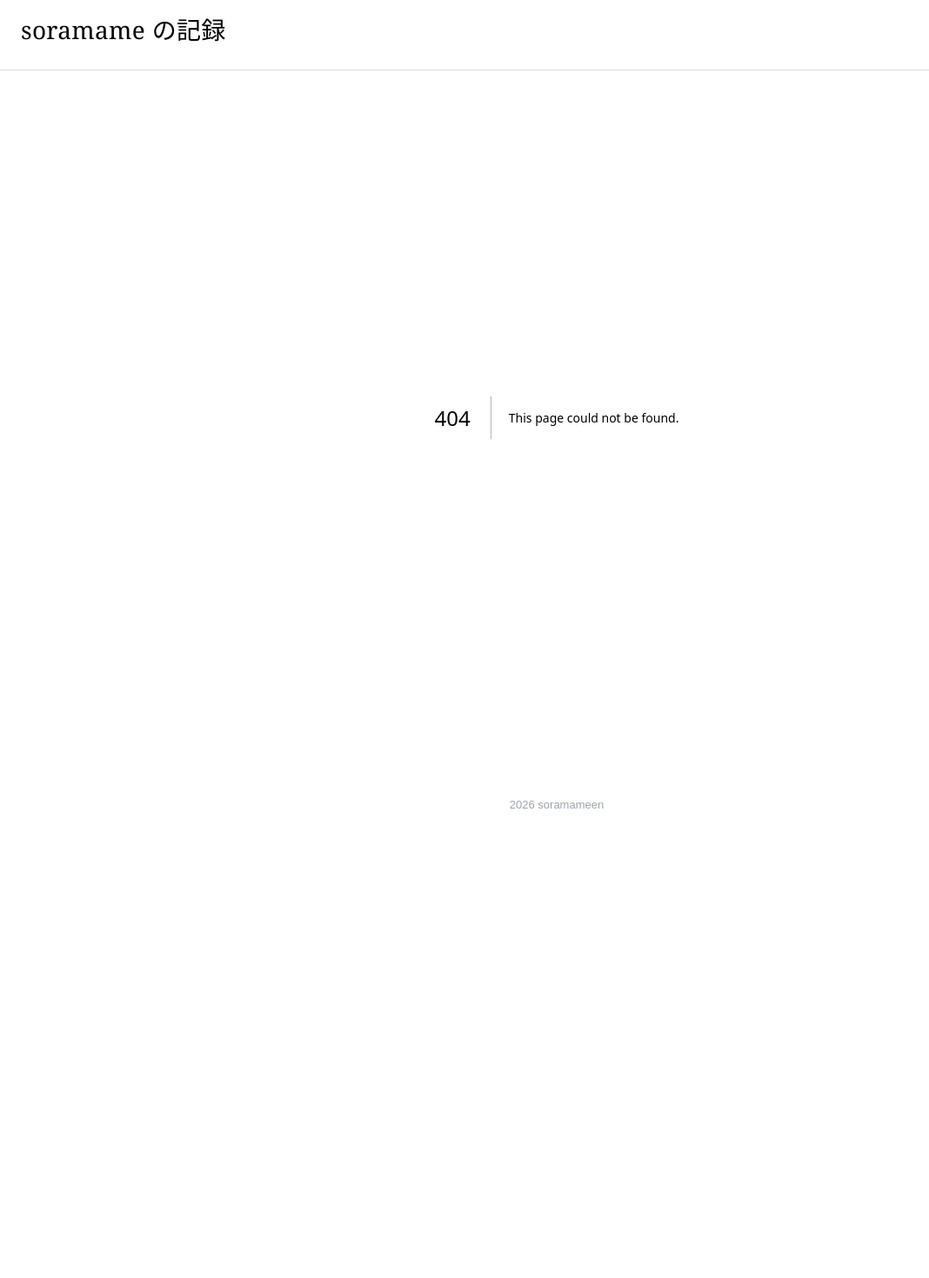
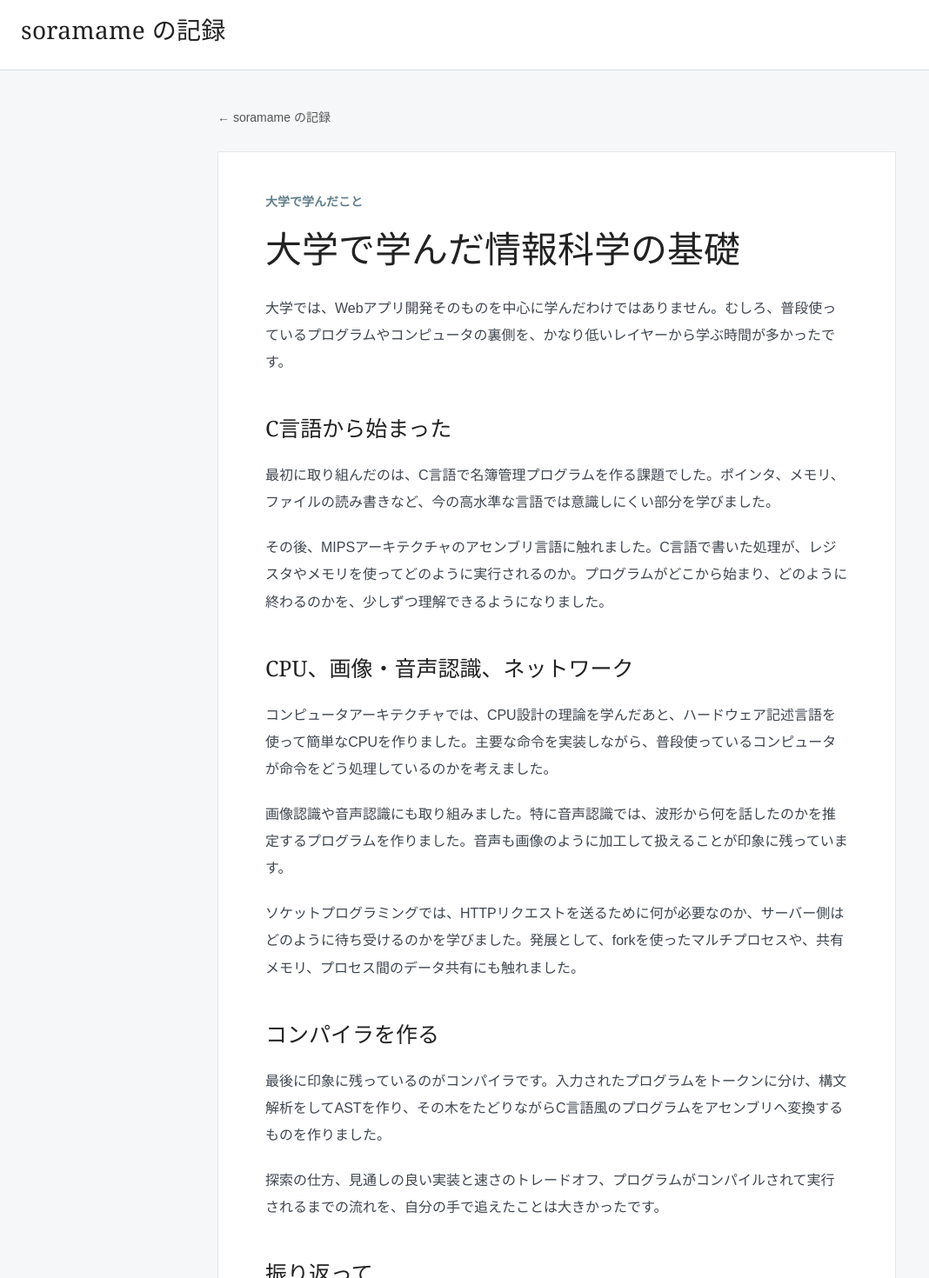
Before and after one commit to soramameen/portfolio-nextjs, a Next.js app: page /portfolio-nextjs/univ in a window 1280 px wide. Before the commit this address had no page. Shown: the part 11-1481 px from the top of the page at 87% size, without its empty margins (0-1068 px from the left). Before the commit the page ends 981 px from the top, so only its background shows below. Built offline with nearby package versions, Linux system fonts and the light colour scheme.

Commit message:
add: univ page

```diff
--- /dev/null
+++ b/app/univ/page.tsx
@@ -0,0 +1,51 @@
+import Link from "next/link";
+
+export default function Univ() {
+  return (
+    <main className="wrap">
+      <Link className="back" href="/">
+        ← soramame の記録
+      </Link>
+      <article>
+        <div className="date">大学で学んだこと</div>
+        <h1>大学で学んだ情報科学の基礎</h1>
+
+        <p>
+          大学では、Webアプリ開発そのものを中心に学んだわけではありません。むしろ、普段使っているプログラムやコンピュータの裏側を、かなり低いレイヤーから学ぶ時間が多かったです。
+        </p>
+
+        <h2>C言語から始まった</h2>
+        <p>
+          最初に取り組んだのは、C言語で名簿管理プログラムを作る課題でした。ポインタ、メモリ、ファイルの読み書きなど、今の高水準な言語では意識しにくい部分を学びました。
+        </p>
+        <p>
+          その後、MIPSアーキテクチャのアセンブリ言語に触れました。C言語で書いた処理が、レジスタやメモリを使ってどのように実行されるのか。プログラムがどこから始まり、どのように終わるのかを、少しずつ理解できるようになりました。
+        </p>
+
+        <h2>CPU、画像・音声認識、ネットワーク</h2>
+        <p>
+          コンピュータアーキテクチャでは、CPU設計の理論を学んだあと、ハードウェア記述言語を使って簡単なCPUを作りました。主要な命令を実装しながら、普段使っているコンピュータが命令をどう処理しているのかを考えました。
+        </p>
+        <p>
+          画像認識や音声認識にも取り組みました。特に音声認識では、波形から何を話したのかを推定するプログラムを作りました。音声も画像のように加工して扱えることが印象に残っています。
+        </p>
+        <p>
+          ソケットプログラミングでは、HTTPリクエストを送るために何が必要なのか、サーバー側はどのように待ち受けるのかを学びました。発展として、forkを使ったマルチプロセスや、共有メモリ、プロセス間のデータ共有にも触れました。
+        </p>
+
+        <h2>コンパイラを作る</h2>
+        <p>
+          最後に印象に残っているのがコンパイラです。入力されたプログラムをトークンに分け、構文解析をしてASTを作り、その木をたどりながらC言語風のプログラムをアセンブリへ変換するものを作りました。
+        </p>
+        <p>
+          探索の仕方、見通しの良い実装と速さのトレードオフ、プログラムがコンパイルされて実行されるまでの流れを、自分の手で追えたことは大きかったです。
+        </p>
+
+        <h2>振り返って</h2>
+        <p className="note">
+          大学4年間でWebアプリ開発を深く学んだわけではありません。ただ、C言語、メモリ、アセンブリ、CPU設計、ソケットプログラミング、コンパイラのように、独学では後回しにしがちな基礎を学べたことは、今の実務開発にもつながっていると思います。
+        </p>
+      </article>
+    </main>
+  );
+}
```
